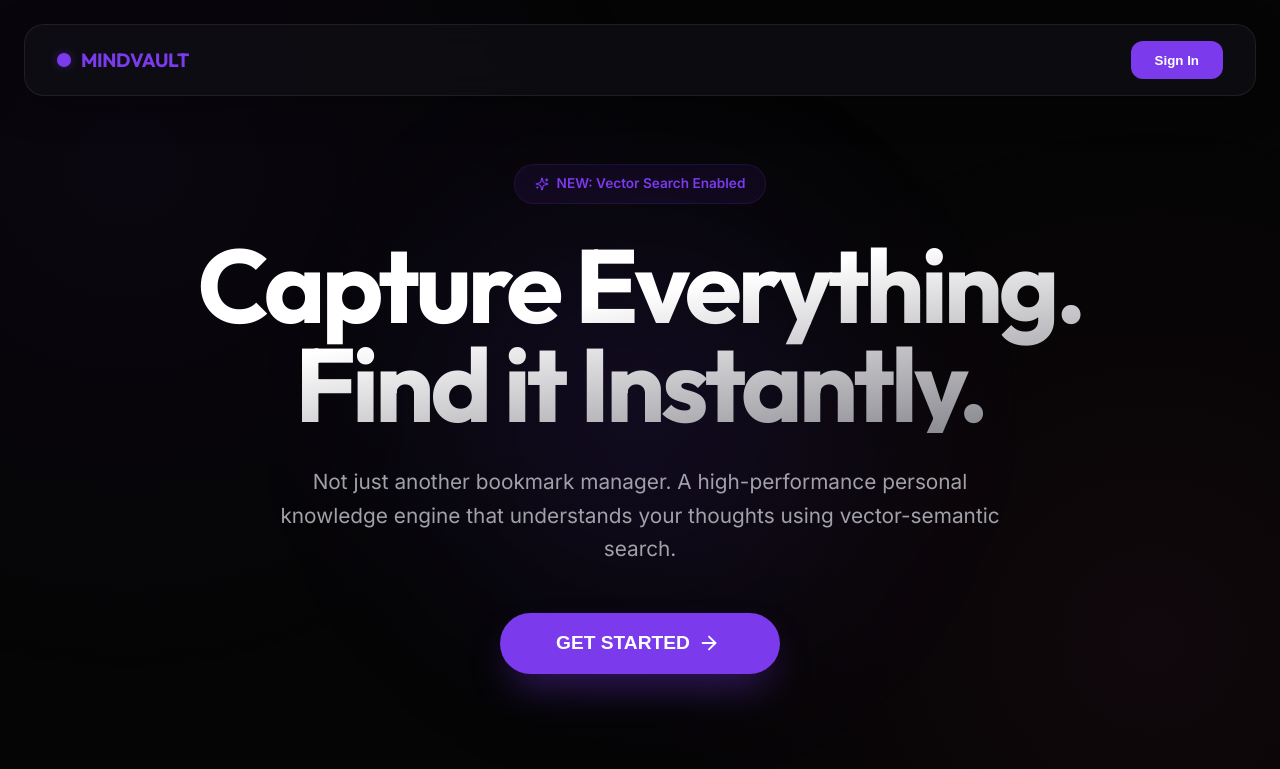
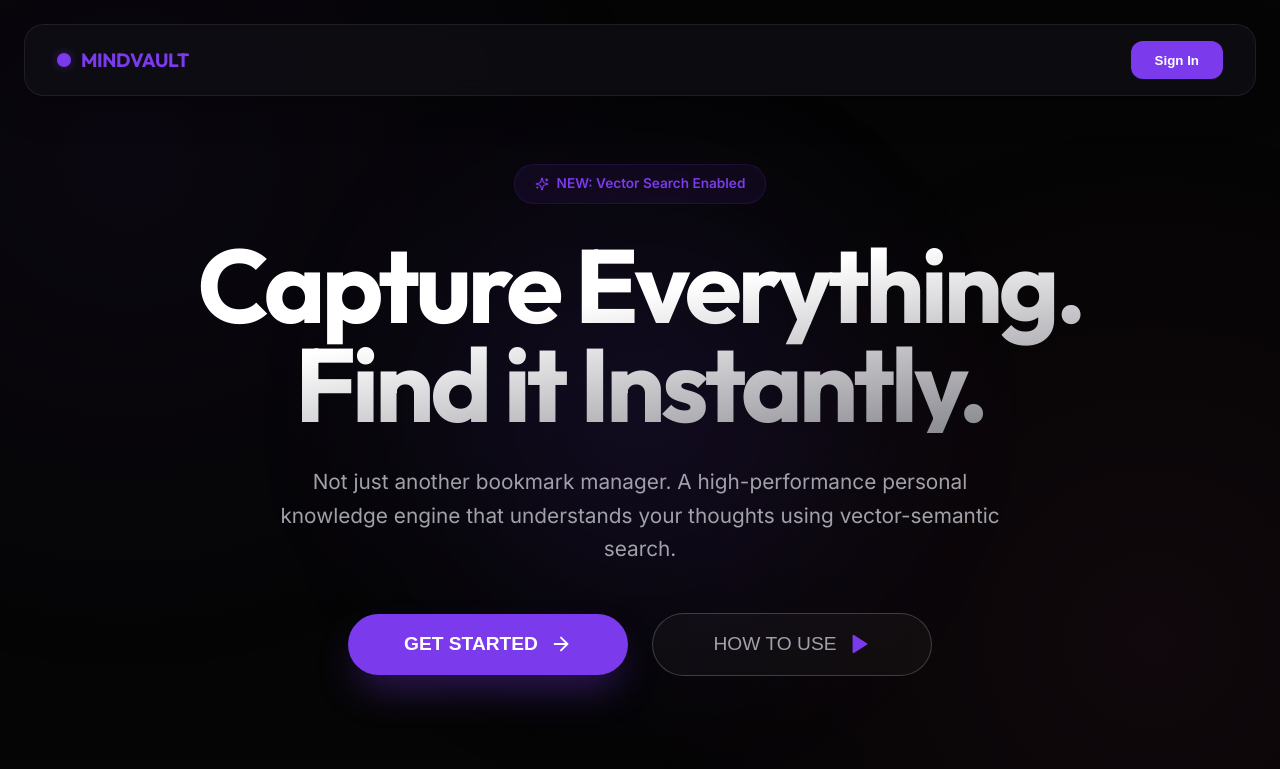
Before and after one commit to syntaxcoder13/mindvault, a React (Vite) app in the folder frontend/: page / in a window 1280 px wide. Shown: the top 769 px of the page. Built offline with nearby package versions, Linux system fonts and the light colour scheme; no server answers.

Commit message:
how to use

```diff
--- /dev/null
+++ b/frontend/src/components/HowToUseModal.jsx
@@ -0,0 +1,124 @@
+import { X, CheckCircle2, Save, Search, Network, Zap, Hash, Clock, Sparkles, Layers } from 'lucide-react';
+
+export default function HowToUseModal({ onClose }) {
+  const steps = [
+    {
+      icon: <CheckCircle2 size={22} />,
+      title: "1. Secure Your Vault",
+      desc: "Sign in with Clerk to create your personal encrypted vault where your data is private and secure."
+    },
+    {
+      icon: <Save size={22} />,
+      title: "2. Instant Capture",
+      desc: "Use the 'CAPTURE' button in the navbar or the Chrome Extension to save URLs and ideas instantly from anywhere."
+    },
+    {
+      icon: <Sparkles size={22} />,
+      title: "3. AI Auto-Processing",
+      desc: "Sit back as our AI extracts titles, generates summaries, and automatically tags your items so you don't have to."
+    },
+    {
+      icon: <Search size={22} />,
+      title: "4. Semantic Search",
+      desc: "Find anything using natural language search. Our vector engine understands concepts, even if you don't remember the exact keywords."
+    },
+    {
+      icon: <Layers size={22} />,
+      title: "5. Knowledge Graph",
+      desc: "Visualize your digital brain. See how different topics and links relate to each other in an interactive graph."
+    },
+    {
+      icon: <Clock size={22} />,
+      title: "6. Chronological Timeline",
+      desc: "Review your journey through time. See your saved knowledge in a beautiful chronological order via the 'Timeline' view."
+    },
+    {
+      icon: <Hash size={22} />,
+      title: "7. Smart Tag Library",
+      desc: "Navigate your library easily using auto-generated tags. It's your personal directory categorized by our AI."
+    },
+    {
+      icon: <Zap size={22} />,
+      title: "8. Forgotten Gems",
+      desc: "Let the AI resurface old but relevant thoughts that match your current focus in the 'Resurface' panel."
+    }
+  ];
+
+  return (
+    <div className="modal-overlay" onClick={onClose}>
+      <div className="modal-content" onClick={e => e.stopPropagation()} style={{ padding: '2.5rem', maxWidth: '750px' }}>
+        <button
+          onClick={onClose}
+          style={{
+            position: 'absolute',
+            top: '1.25rem',
+            right: '1.25rem',
+            background: 'rgba(255,255,255,0.05)',
+            border: '1px solid var(--border)',
+            borderRadius: '50%',
+            width: '40px',
+            height: '40px',
+            display: 'flex',
+            alignItems: 'center',
+            justifyContent: 'center',
+            color: 'var(--text-secondary)',
+            cursor: 'pointer',
+            transition: 'all 0.2s ease'
+          }}
+          className="close-hover"
+        >
+          <X size={20} />
+        </button>
+
+        <div style={{ textAlign: 'left' }}>
+          <div style={{ marginBottom: '2.5rem' }}>
+            <h2 style={{ fontSize: '2.2rem', marginBottom: '0.75rem', fontWeight: 700, letterSpacing: '-0.02em', color: '#fff' }}>
+              Master Your MindVault
+            </h2>
+            <p style={{ color: 'var(--text-secondary)', fontSize: '1.1rem' }}>
+              Everything you need to know to build your second brain.
+            </p>
+          </div>
+
+          <div style={{
+            display: 'grid',
+            gridTemplateColumns: 'repeat(auto-fit, minmax(300px, 1fr))',
+            gap: '2.5rem',
+            paddingRight: '1rem'
+          }}>
+            {steps.map((step, index) => (
+              <div key={index} style={{ display: 'flex', gap: '1.25rem' }}>
+                <div style={{
+                  flexShrink: 0,
+                  width: '44px',
+                  height: '44px',
+                  borderRadius: '10px',
+                  background: 'rgba(124, 58, 237, 0.1)',
+                  display: 'flex',
+                  alignItems: 'center',
+                  justifyContent: 'center',
+                  color: 'var(--accent)',
+                  border: '1px solid rgba(124, 58, 237, 0.2)'
+                }}>
+                  {step.icon}
+                </div>
+                <div style={{ flex: 1 }}>
+                  <h3 style={{ fontSize: '1.05rem', marginBottom: '0.5rem', fontWeight: 600, color: '#fff' }}>{step.title}</h3>
+                  <p style={{ color: 'var(--text-secondary)', fontSize: '0.9rem', lineHeight: '1.55' }}>
+                    {step.desc}
+                  </p>
+                </div>
+              </div>
+            ))}
+          </div>
+
+          <div style={{ marginTop: '3rem', paddingTop: '2rem', borderTop: '1px solid var(--border)', textAlign: 'center' }}>
+            <p style={{ color: 'var(--text-muted)', fontSize: '0.85rem' }}>
+              MINDVAULT v1.0 • Built for High-Performance Thinkers
+            </p>
+          </div>
+        </div>
+      </div>
+    </div>
+  );
+}
--- a/frontend/src/pages/Landing.jsx
+++ b/frontend/src/pages/Landing.jsx
@@ -1,7 +1,10 @@
+import { useState } from 'react';
 import { SignInButton } from '@clerk/clerk-react';
-import { Database, Zap, Search, Layout, Sparkles, Network, ArrowRight } from 'lucide-react';
+import { Database, Zap, Search, Layout, Sparkles, Network, ArrowRight, Play } from 'lucide-react';
+import HowToUseModal from '../components/HowToUseModal';
 
 export default function Landing() {
+  const [showHowToUse, setShowHowToUse] = useState(false);
   return (
     <div className="landing-container" style={{
       minHeight: '85vh',
@@ -71,14 +74,52 @@ export default function Landing() {
           that understands your thoughts using vector-semantic search.
         </p>
 
-        <div style={{ display: 'flex', justifyContent: 'center', padding: '0 1rem' }}>
+        <div style={{
+          display: 'flex',
+          justifyContent: 'center',
+          alignItems: 'center',
+          gap: '1.5rem',
+          padding: '0 1rem',
+          flexWrap: 'wrap'
+        }}>
           <SignInButton mode="modal">
-            <button className="btn-primary" style={{ padding: '1.2rem 3.5rem', fontSize: '1.2rem', borderRadius: '50px', minWidth: '280px', boxShadow: '0 20px 40px -10px var(--accent-glow)' }}>
+            <button className="btn-primary" style={{
+              padding: '1.2rem 3.5rem',
+              fontSize: '1.2rem',
+              borderRadius: '50px',
+              minWidth: '280px',
+              boxShadow: '0 20px 40px -10px var(--accent-glow)',
+              display: 'flex',
+              alignItems: 'center',
+              justifyContent: 'center',
+              gap: '12px'
+            }}>
               GET STARTED <ArrowRight size={22} />
             </button>
           </SignInButton>
+
+          <button
+            onClick={() => setShowHowToUse(true)}
+            className="btn-outline"
+            style={{
+              padding: '1.2rem 3.5rem',
+              fontSize: '1.2rem',
+              borderRadius: '50px',
+              minWidth: '280px',
+              display: 'flex',
+              alignItems: 'center',
+              justifyContent: 'center',
+              gap: '12px',
+              background: 'rgba(255,255,255,0.03)',
+              border: '1px solid var(--border-active)'
+            }}
+          >
+            HOW TO USE <Play size={22} fill="var(--accent)" color="var(--accent)" />
+          </button>
         </div>
       </div>
+
+      {showHowToUse && <HowToUseModal onClose={() => setShowHowToUse(false)} />}
 
       <div style={{
         display: 'grid',
```
